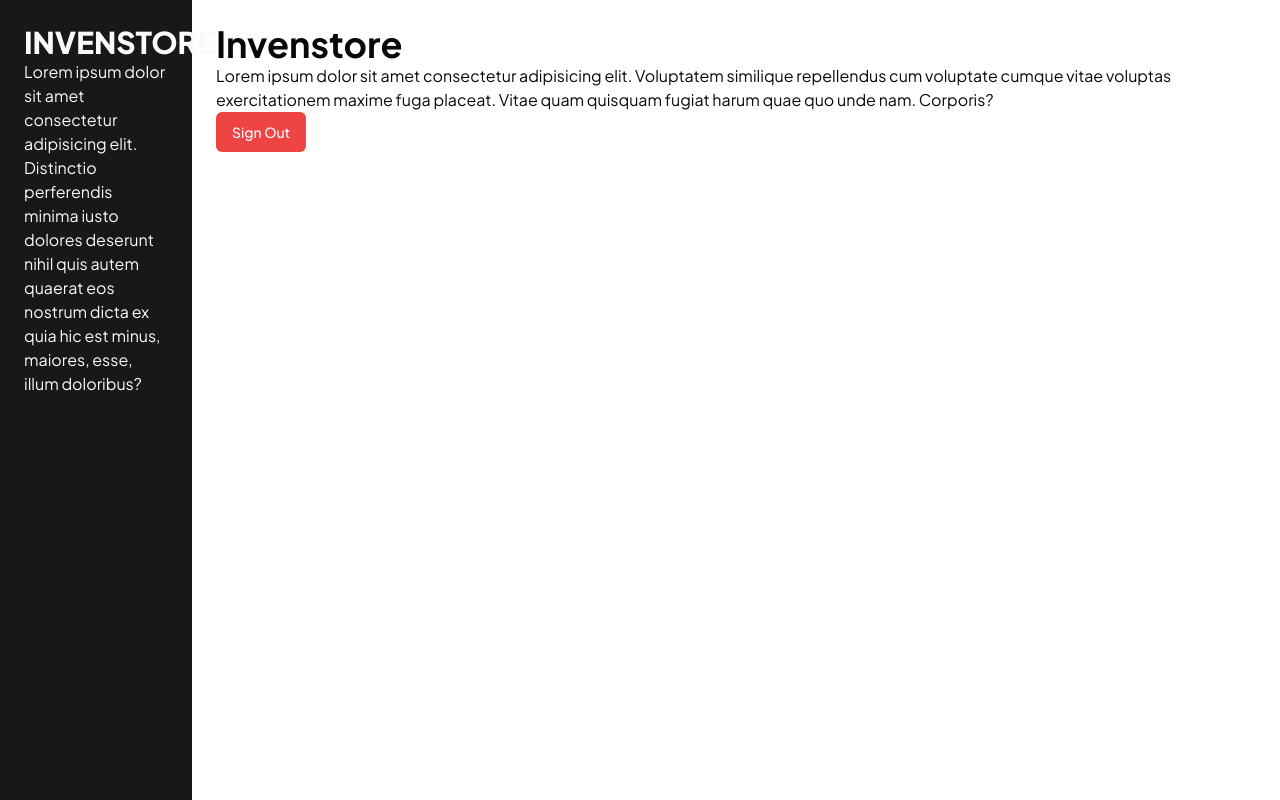
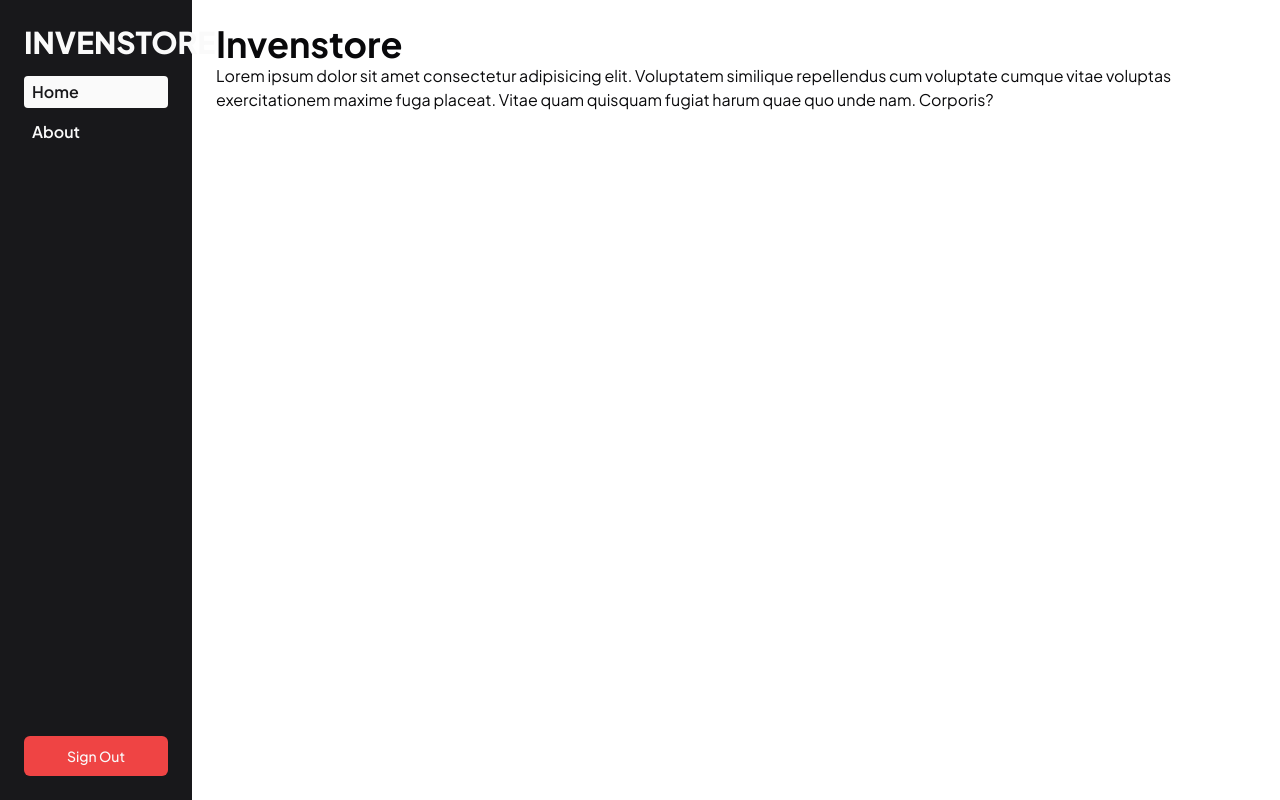
Before and after one commit to rizky-pm/invenstore, a React (Vite) app: page / in a window 1280 px wide. Built offline with nearby package versions, Linux system fonts and the light colour scheme; no server answers; sample sign-in values are in the browser's storage.

Commit message:
style/refactor : Enhance sidebar ui
move sign out button from home page to sidebar component

```diff
--- a/src/components/Sidebar.tsx
+++ b/src/components/Sidebar.tsx
@@ -1,21 +1,69 @@
 import { useLocation } from 'react-router-dom';
+import { NavLink } from 'react-router-dom';
+
+import { signOut } from 'firebase/auth';
+import { firebaseAuth } from '@/firebase';
+import { Button } from '@/components/ui/button';
+import { cn } from '@/lib/utils';
 
 const Sidebar = () => {
   const { pathname } = useLocation();
   const pathWithoutNavbar = ['/sign-in', '/sign-up'];
+  const defaultLinkStyle =
+    'text-primary-foreground py-1 px-2 rounded inline-block w-full font-semibold hover:text-primary hover:bg-primary-foreground transition-all';
+  const activeLinkStyle = cn(
+    defaultLinkStyle,
+    'text-primary bg-primary-foreground'
+  );
 
   if (pathWithoutNavbar.includes(pathname)) {
     return null;
   }
 
+  const handleSignOut = () => {
+    signOut(firebaseAuth)
+      .then()
+      .catch(() => {
+        console.log('Failed');
+      });
+  };
+
   return (
-    <aside className='flex flex-col w-[15%] p-6 h-screen fixed top-0 left-0 bg-primary text-primary-foreground'>
-      <h1 className='text-3xl font-black'>INVENSTORE</h1>
-      <p>
-        Lorem ipsum dolor sit amet consectetur adipisicing elit. Distinctio
-        perferendis minima iusto dolores deserunt nihil quis autem quaerat eos
-        nostrum dicta ex quia hic est minus, maiores, esse, illum doloribus?
-      </p>
+    <aside className='flex flex-col w-[15%] p-6 h-screen fixed top-0 left-0 bg-primary'>
+      <h1 className='text-3xl font-black text-primary-foreground'>
+        INVENSTORE
+      </h1>
+      <ul className='flex flex-col gap-2 h-screen mt-4'>
+        <li>
+          <NavLink
+            to='/'
+            className={({ isActive }) =>
+              isActive ? activeLinkStyle : defaultLinkStyle
+            }
+          >
+            Home
+          </NavLink>
+        </li>
+        <li>
+          <NavLink
+            to='/about'
+            className={({ isActive }) =>
+              isActive ? activeLinkStyle : defaultLinkStyle
+            }
+          >
+            About
+          </NavLink>
+        </li>
+        <li className='mt-auto'>
+          <Button
+            variant={'destructive'}
+            className='w-full'
+            onClick={handleSignOut}
+          >
+            Sign Out
+          </Button>
+        </li>
+      </ul>
     </aside>
   );
 };
--- a/src/pages/Home/index.tsx
+++ b/src/pages/Home/index.tsx
@@ -1,16 +1,4 @@
-import { signOut } from 'firebase/auth';
-import { firebaseAuth } from '@/firebase';
-import { Button } from '@/components/ui/button';
-
 const Home = () => {
-  const handleSignOut = () => {
-    signOut(firebaseAuth)
-      .then()
-      .catch(() => {
-        console.log('Failed');
-      });
-  };
-
   return (
     <main className='p-6 ml-[15%]'>
       <h1 className='text-4xl font-bold'>Invenstore</h1>
@@ -20,10 +8,6 @@ const Home = () => {
         maxime fuga placeat. Vitae quam quisquam fugiat harum quae quo unde nam.
         Corporis?
       </p>
-
-      <Button variant={'destructive'} onClick={handleSignOut}>
-        Sign Out
-      </Button>
     </main>
   );
 };
```
